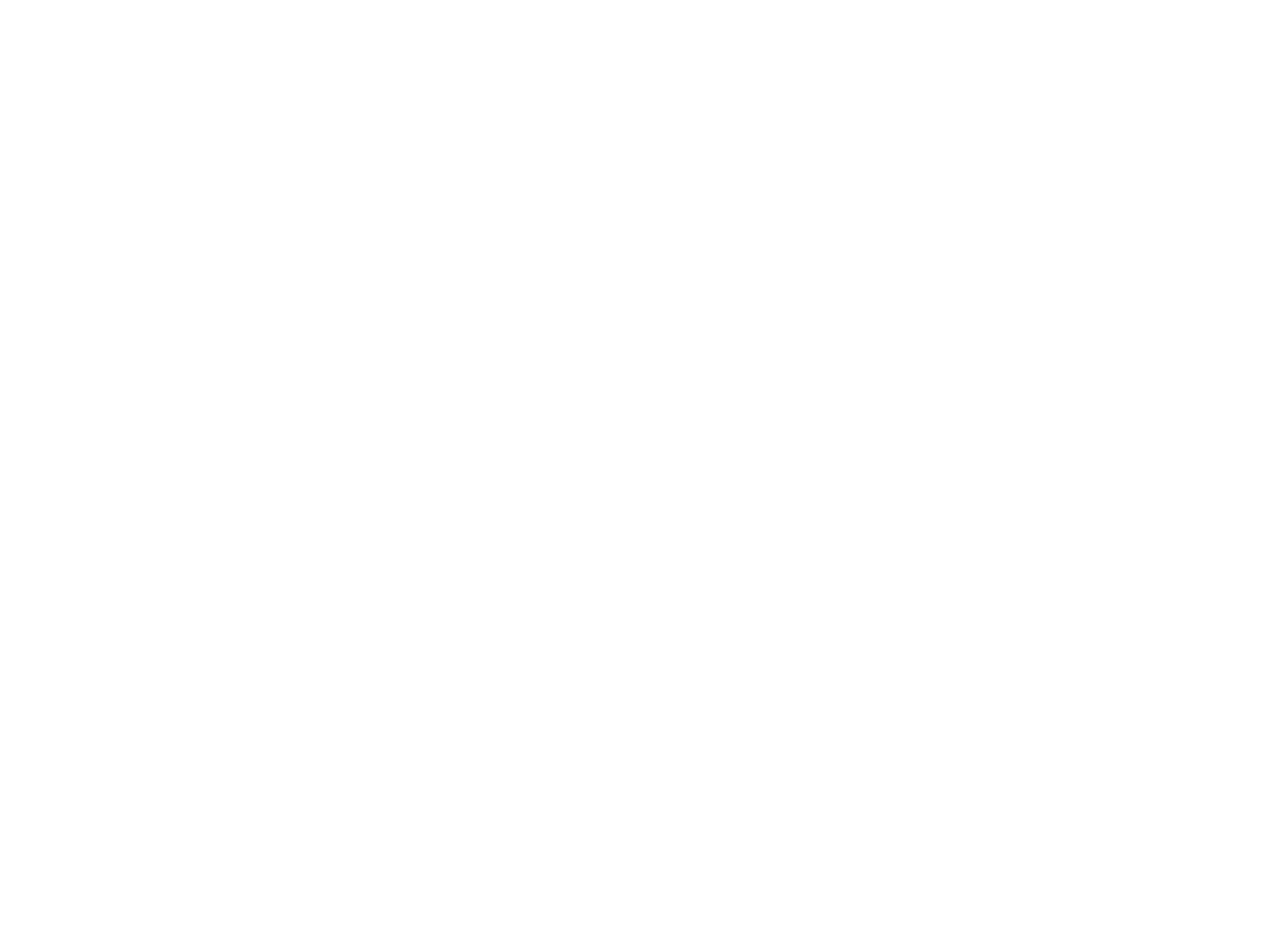
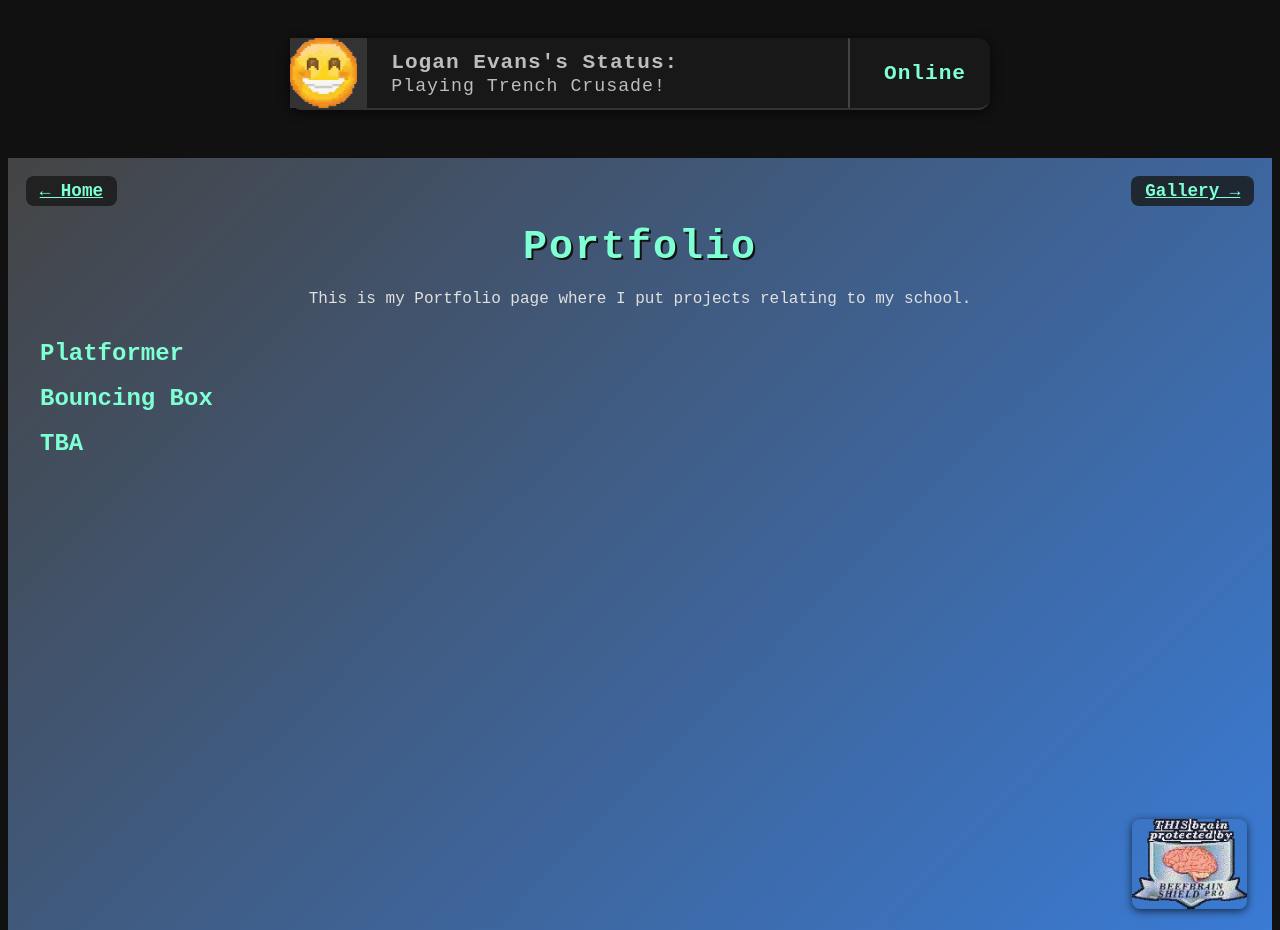
Before and after one commit to zekolon/zekolonon.github.io, a plain HTML site: page portfolio.html in a window 1280 px wide. Before the commit the page ends 800 px from the top, so only its background shows below. Drawn offline with Linux system fonts and the light colour scheme.

Commit message:
2 everything else except images

```diff
--- a/portfolio.html
+++ b/portfolio.html
@@ -0,0 +1,65 @@
+<!DOCTYPE html>
+<html lang="en">
+  <head>
+    <meta charset="UTF-8" />
+    <meta name="viewport" content="width=device-width, initial-scale=1.0" />
+    <title>Portfolio</title>
+    <link rel="stylesheet" href="style.css" />
+  </head>
+  <body>
+    <div id="status-bar-container"></div>
+  <script>
+    // Dynamically load the shared status bar
+    fetch('status-bar.html')
+      .then(response => response.text())
+      .then(html => {
+        document.getElementById('status-bar-container').innerHTML = html;
+      });
+  </script>
+   <div class="main-content" style="display: flex; flex-direction: row; align-items: flex-start;">
+      <div style="flex: 1;">
+        <h1>Portfolio</h1>
+        <p style="text-align: center;">
+          This is my Portfolio page where I put projects relating to my school.
+        </p>
+    <a href="index.html" style="position: absolute; top: 1em; left: 1em; z-index: 10; font-size: 1.1em; color: #7fffd4; text-decoration: underline; font-weight: bold; background: #181818cc; padding: 0.3em 0.8em; border-radius: 8px;">&larr; Home</a>
+    <a href="Gallery.html" style="position: absolute; top: 1em; right: 1em; z-index: 10; font-size: 1.1em; color: #7fffd4; text-decoration: underline; font-weight: bold; background: #181818cc; padding: 0.3em 0.8em; border-radius: 8px;">Gallery &rarr;</a>
+        <div class="hypno-links" style="justify-content: flex-start; flex-direction: column; align-items: flex-start; gap: 1em;">
+        <a href="fsd-projects/platformer/" class="hypno-link">Platformer</a>
+        <a href="fsd-projects/bouncing-box/" class="hypno-link">Bouncing Box</a>
+        <a href="#" class="hypno-link">TBA</a>
+      </div>
+    </div>
+  <!-- Rain effect removed -->
+    <div
+      class="bottom-image-slot"
+      style="
+        position: fixed;
+        right: 2vw;
+        bottom: 2vh;
+        z-index: 10001;
+        display: flex;
+        justify-content: flex-end;
+        align-items: end;
+        pointer-events: auto;
+      "
+    >
+      <a href="Corrupted.html">
+        <img
+          src="assets/OIP__3_-removebg-preview.png"
+          alt="Bottom Slot Image"
+          style="
+            max-width: 220px;
+            max-height: 90px;
+            object-fit: contain;
+            box-shadow: 0 2px 8px #000a;
+            border-radius: 8px;
+          "
+        />
+      </a>
+    </div>
+  </body>
+  <script>
+    // Rain effect removed
+  </script>
+</html>
--- /dev/null
+++ b/status-bar.html
@@ -0,0 +1,68 @@
+<div
+  class="status-bar"
+  style="display: flex; align-items: stretch; gap: 0; padding: 0; height: 70px"
+>
+  <div
+    class="status-image-box"
+    style="
+      display: flex;
+      align-items: stretch;
+      justify-content: center;
+      background: #333;
+      height: 100%;
+      padding: 0 10px 0 0;
+    "
+  >
+    <img
+      src="assets/Adobe Express - file.png"
+      alt="Status Icon"
+      style="
+        display: block;
+        border-radius: 12px;
+        height: 100%;
+        width: auto;
+        object-fit: cover;
+      "
+    />
+  </div>
+  <div
+    class="status-info-box"
+    style="
+      display: flex;
+      flex-direction: column;
+      justify-content: center;
+      background: none;
+      padding: 10px 24px;
+      flex: 1;
+      align-items: flex-start;
+    "
+  >
+    <span class="status-label" style="font-weight: bold; font-size: 1.1em"
+      >Logan Evans's Status:</span
+    >
+    <span
+      class="status-sub"
+      style="font-size: 0.95em; color: #bdbdbd; margin-top: 2px"
+      >Playing Trench Crusade!</span
+    >
+  </div>
+  <div
+    class="status-separator"
+    style="width: 2px; background: #444; margin: 0 0.5em; border-radius: 2px"
+  ></div>
+  <div
+    class="status-online-box"
+    style="
+      display: flex;
+      align-items: center;
+      background: none;
+      padding: 0 24px;
+    "
+  >
+    <span
+      class="status-online"
+      style="font-weight: bold; color: #7fffd4; font-size: 1.1em"
+      >Online</span
+    >
+  </div>
+</div>
--- a/style.css
+++ b/style.css
@@ -1,15 +1,30 @@
-/* Custom mouse pointer as image */
-#custom-cursor {
-  position: fixed;
-  pointer-events: none;
-  z-index: 10000;
-  width: 48px;
-  height: 48px;
-  display: none;
+/* Pop-in animation for gallery alternator images */
+.pop-in-img {
+  opacity: 0;
+  animation: popInImg 0.5s cubic-bezier(0.68, -0.55, 0.27, 1.55) forwards;
 }
-body {
-  cursor: none !important;
+
+@keyframes popInImg {
+  0% {
+    opacity: 0;
+    transform: scale(0.7);
+  }
+  80% {
+    opacity: 1;
+    transform: scale(1.05);
+  }
+  100% {
+    opacity: 1;
+    transform: scale(1);
+  }
 }
+/* Profile picture pop-in */
+.profile-pic {
+  opacity: 0;
+  animation: popIn 1s cubic-bezier(0.68, -0.55, 0.27, 1.55) forwards;
+  animation-delay: 0.5s;
+}
+/* Custom mouse pointer as image removed */
 /* Prevent text selection by mouse */
 html,
 body,
@@ -141,7 +156,7 @@ h1 {
   color: #7fffd4;
   text-decoration: none;
   font-weight: bold;
-  font-size: 1.1em;
+  font-size: 24px;
   border-bottom: 2px solid transparent;
   transition: border 0.2s, color 0.2s;
 }
@@ -189,7 +204,8 @@ h1 {
 }
 .status-bar,
 .main-content,
-.hypno-box {
+.hypno-box,
+.bottom-image-slot {
   opacity: 0;
   animation: popIn 0.7s cubic-bezier(0.68, -0.55, 0.27, 1.55) forwards;
 }
@@ -202,3 +218,6 @@ h1 {
 .hypno-box {
   animation-delay: 0.5s;
 }
+.bottom-image-slot {
+  animation-delay: 0.7s;
+}
```
Also changed, not shown: Corrupted.html (added, +71 -0 lines), Gallery.html (added, +170 -0 lines), index.html (+1 -1 lines), assets/Knights of Avarice.webp (added), assets/OIP__3_-removebg-preview.png (added), 4 other files.
